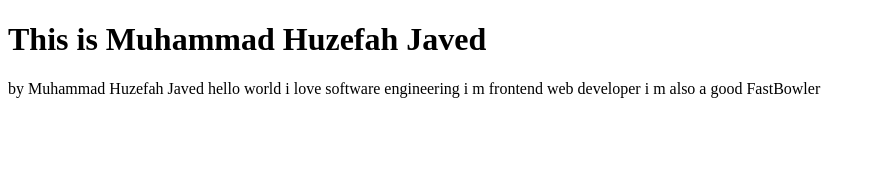
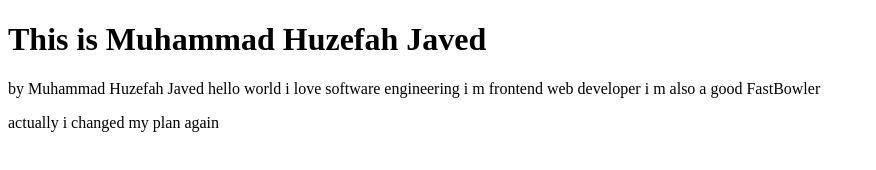
Before and after one commit to Huzefah-javed/Practise-Repo, a plain HTML site: page index.HTML in a window 1280 px wide. Shown: the whole page, without its empty margins (0-876 px from the left). Drawn offline with Linux system fonts and the light colour scheme.

Commit message:
i m batman

```diff
--- a/index.HTML
+++ b/index.HTML
@@ -12,5 +12,6 @@
         i love software engineering
         i m frontend web developer
         i m also a good FastBowler </p>
+        <p>actually i changed my plan again</p>
 </body>
 </html>
```
